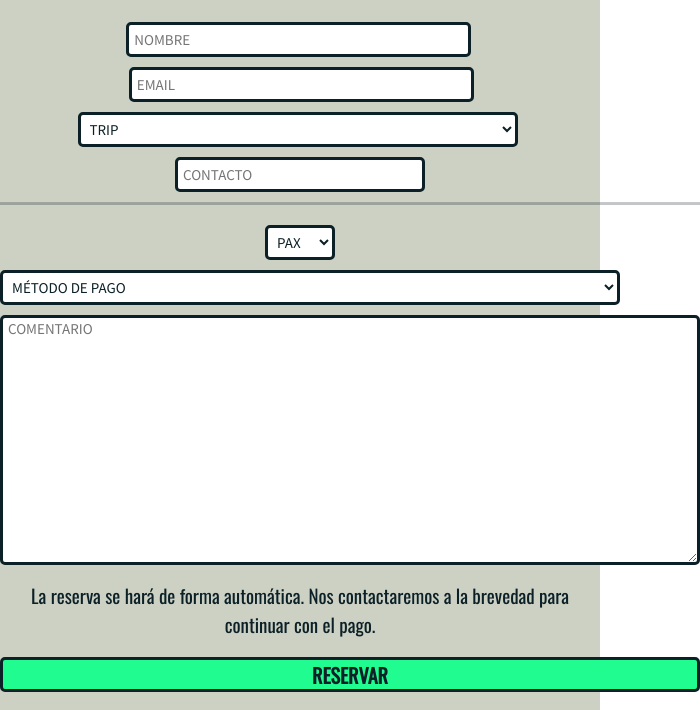
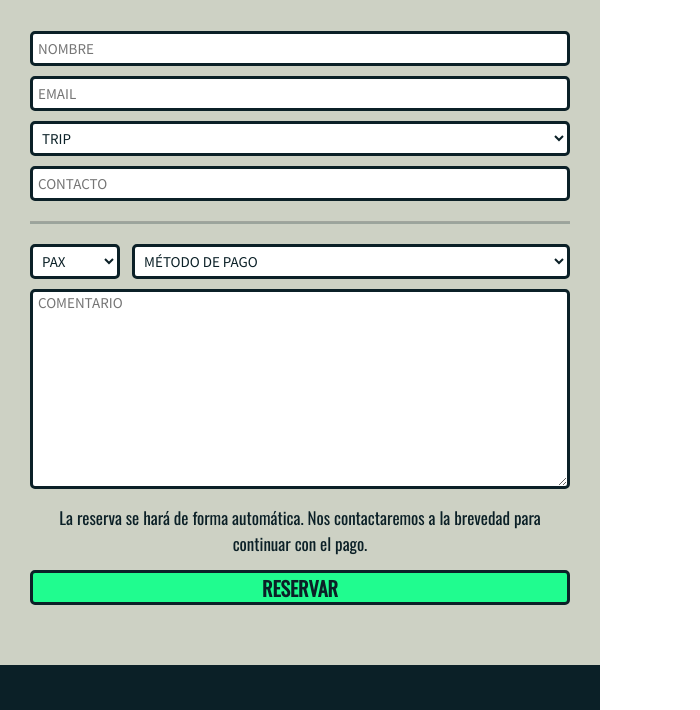
Before and after one commit to agusram/luautrips-proyect, a website: page pag/reserva.html in a window 600 px wide. Shown: the part 275-985 px from the top of the page, 700 px wide, since content can reach past the window. Drawn offline with nearby package versions, Linux system fonts and the light colour scheme.

Commit message:
Arreglos finales para PreEntrega3

```diff
--- a/pag/reserva.html
+++ b/pag/reserva.html
@@ -8,6 +8,8 @@
         <link href="https://cdn.jsdelivr.net/npm/bootstrap@5.3.0-alpha1/dist/css/bootstrap.min.css" rel="stylesheet" integrity="sha384-GLhlTQ8iRABdZLl6O3oVMWSktQOp6b7In1Zl3/Jr59b6EGGoI1aFkw7cmDA6j6gD" crossorigin="anonymous">
         <link rel="stylesheet" href="../css/main.css">
         <title>RESERVA | Luau Trips</title>
+        <meta name="keywords" content="snow trip, surf trip, reservar, trips">
+        <meta name="description" content="Reserva ya!">
     </head>
     <body>
         <header class="header-booking">
--- a/scss/pag/contacto.scss
+++ b/scss/pag/contacto.scss
@@ -56,7 +56,7 @@
 @media screen and (max-width:576px){
     .form{
         margin-top: -10px;
-        padding: 50px 0 50px 0;
+        padding: 60px 0 60px 0;
         .full-name{
             width: 90%;
             margin: 0px 0px 10px 0px;
@@ -80,3 +80,31 @@
         }
     }
 }
+
+@media screen and (min-width:576px) and (max-width:740px){
+    .form{
+        margin-top: -10px;
+        padding: 60px 0 60px 0;
+        .full-name{
+            width: 90%;
+            margin: 0px 0px 10px 0px;
+        }
+        .email{
+            width: 90%;
+            margin: 0px 0px 10px 0px;
+        }
+        .comments{
+            width: 90%;
+            height: 200px;
+            margin-bottom: 10px;
+        }
+        .contact-button{
+            width: 90%;
+            &:active{
+                background-color: $primary-color;
+                color: $secondary-color;
+                transition: all 0.2s;
+            }
+        }
+    }
+}
--- a/scss/pag/reserva.scss
+++ b/scss/pag/reserva.scss
@@ -86,3 +86,32 @@ select{
         }
     }
 }
+
+@media screen and (min-width:576px) and (max-width:740px){
+    .booking-form{
+        padding: 0;
+        margin-top: -10px;
+        .auto{
+            width: 90%;
+            margin: 0 0 10px 0;
+        }
+        .contact{
+            width: 90%;
+            margin-bottom: 10px;
+        }
+        .booking-line{
+            width: 90%;
+        }
+        .pax{
+            width: 15%;
+            margin: 10px 1.5% 10px 0;
+        }
+        .pay{
+            width: 73%;
+        }
+        .booking-text{
+            font-size: 17px;
+            margin: 0 5% -10px 5%;
+        }
+    }
+}
```
Also changed, not shown: index.html (+1 -1 lines), pag/contacto.html (+2 -0 lines), pag/proxTrips.html (+2 -0 lines), pag/snow.html (+2 -0 lines), pag/surf.html (+2 -0 lines), css/main.css.
